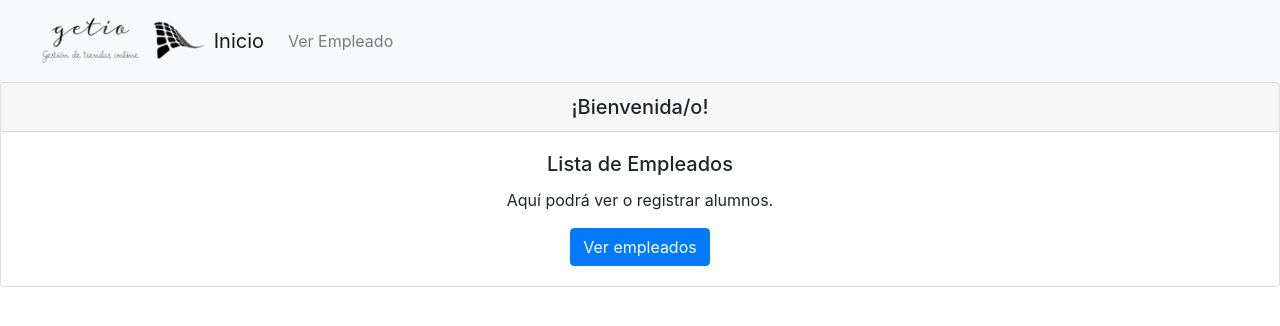
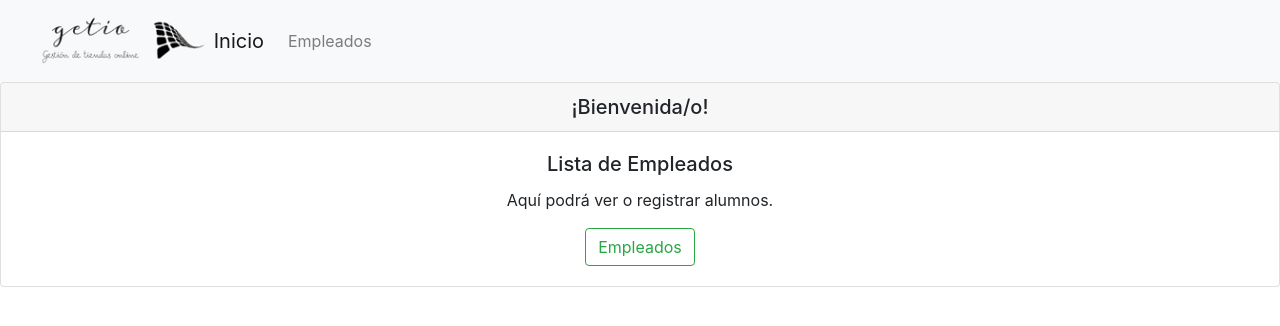
Before and after one commit to VayoSB/GestionDeTiendasOnline, a PHP site: page / in a window 1280 px wide. Shown: the top 326 px of the page. Run offline with PHP 8.4, Linux system fonts and the light colour scheme; style sheets or scripts are compiled from the project's sources.

Commit message:
Cambiado el icono y la descripción de la web

```diff
--- a/Views/Empleado/bienvenido.php
+++ b/Views/Empleado/bienvenido.php
@@ -3,6 +3,6 @@
   <div class="card-body">
     <h5 class="card-title">Lista de Empleados</h5>
     <p class="card-text">Aquí podrá ver o registrar alumnos.</p>
-    <a href="?controller=empleado&action=show" class="btn btn-primary">Ver empleados</a>
+    <a href="?controller=empleado&action=show" class="btn btn-outline-success">Empleados</a>
   </div>
 </div>
--- a/Views/Layouts/cabecera.php
+++ b/Views/Layouts/cabecera.php
@@ -9,7 +9,7 @@
     <div class="collapse navbar-collapse" id="navbarNav">
       <ul class="navbar-nav">
         <li class="nav-item">
-          <a class="nav-link" href="?controller=empleado&&action=show">Ver Empleado</a>
+          <a class="nav-link" href="?controller=empleado&&action=show">Empleados</a>
         </li>
       </ul>
     </div>
--- a/Views/Layouts/layout.php
+++ b/Views/Layouts/layout.php
@@ -1,7 +1,7 @@
 <!DOCTYPE html>
 <html lang="es">
 <head>
-	<title>Empleados</title>
+	<title>Gestión de Tiendas Online</title>
 	<meta charset="utf-8">
 
 	<link rel="stylesheet" type="text/css" href="../TiendaBootstrap/style.scss">
```
Also changed, not shown: images/LogoGetioGrande.png (added), images/favicon.ico.
